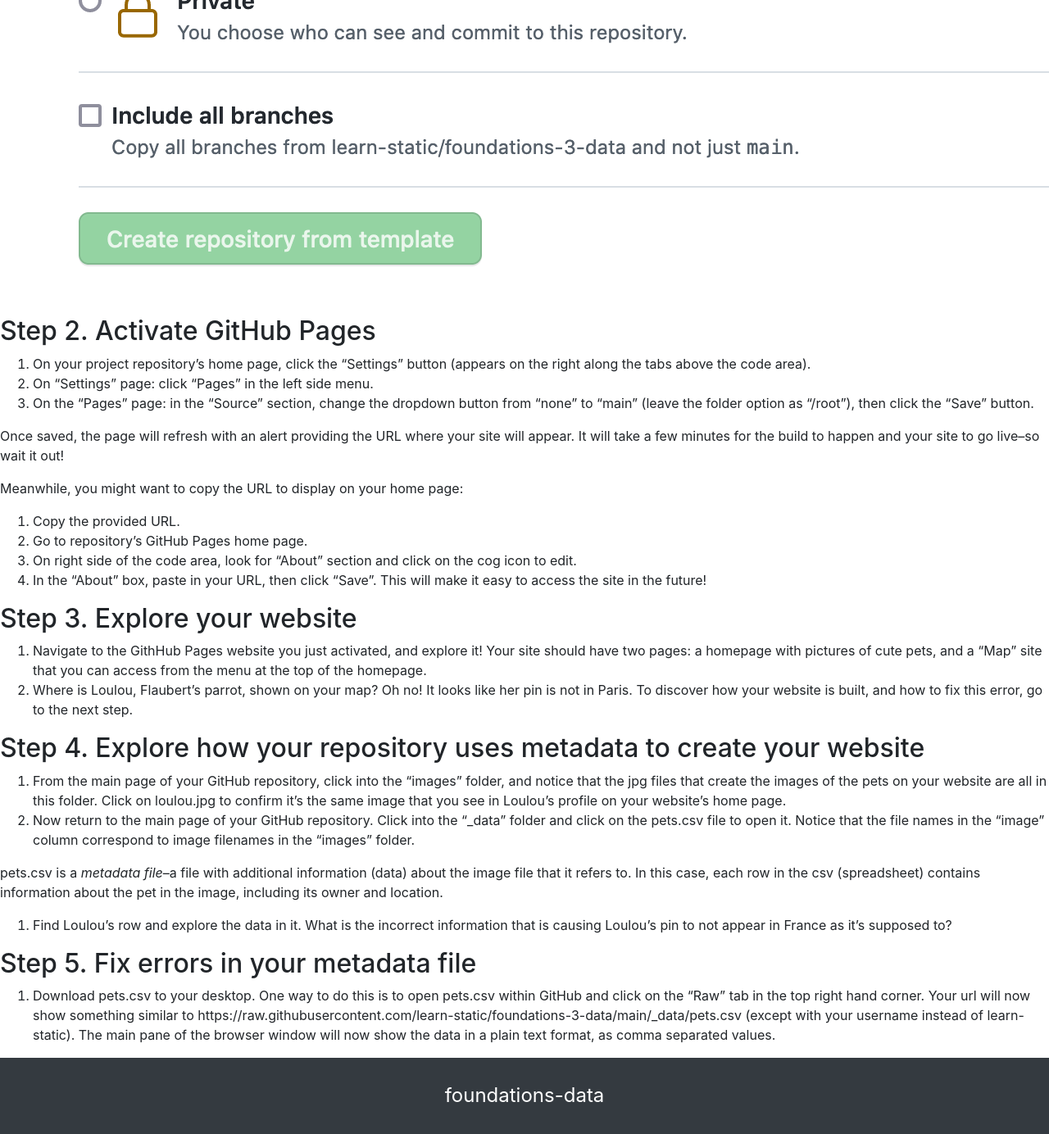
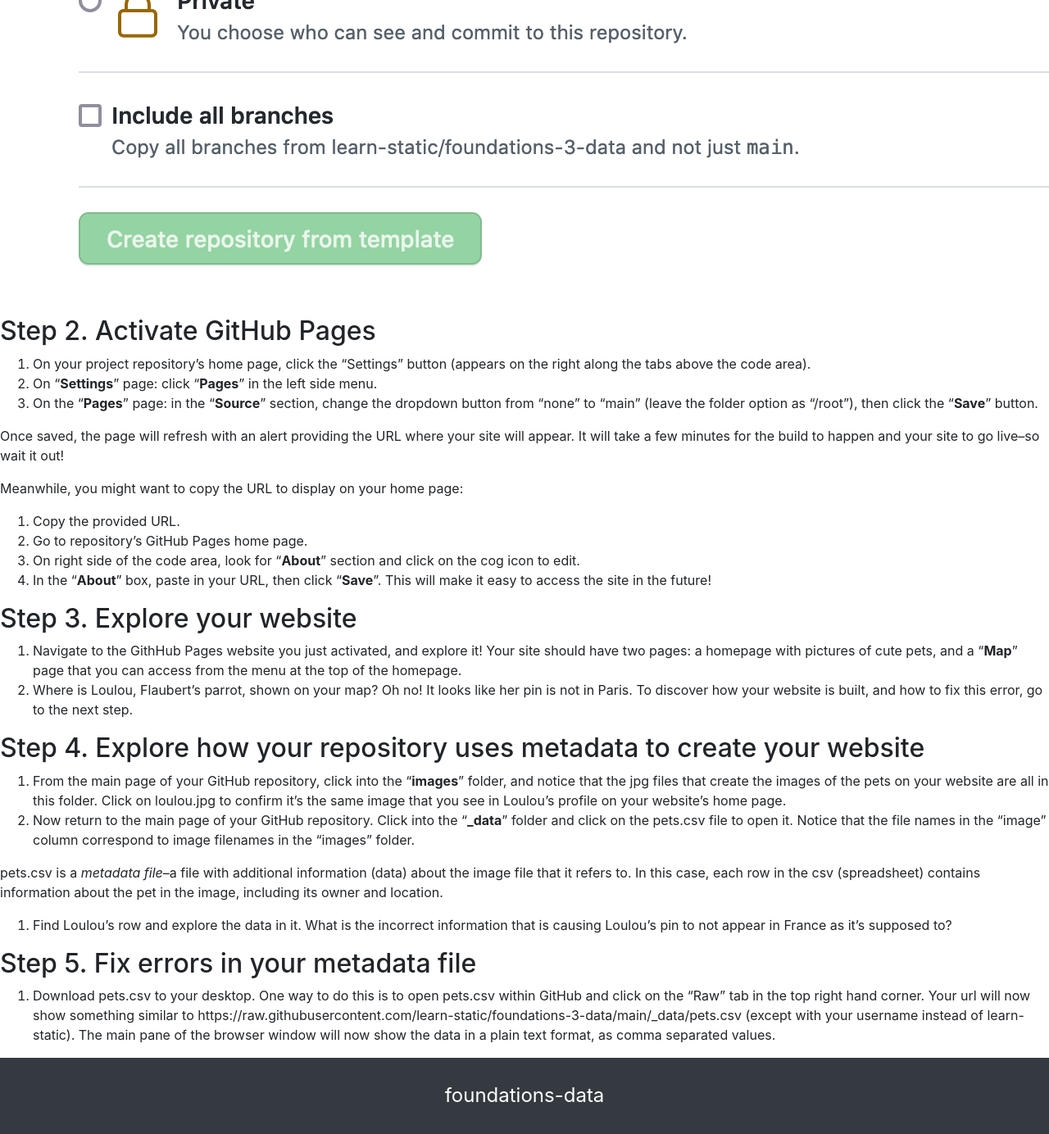
Before and after one commit to learn-static/foundations-3-data, a Jekyll site: the page built from intro-data.md, in a window 1280 px wide and 1400 px high, scrolled down 1099 px. Shown: the top 1384 px of the window at 82% size. Built offline with Jekyll 4.4.1, drawn with Linux system fonts in a browser that asks for light colours; our own code applies the rules of GitHub Pages for plain Markdown files.

Commit message:
updated formatting

```diff
--- a/intro-data.md
+++ b/intro-data.md
@@ -17,8 +17,8 @@ Copy code from another repository into your own and start editing it.
 ## Step 2. Activate GitHub Pages
 
 1. On your project repository's home page, click the "Settings" button (appears on the right along the tabs above the code area).
-2. On "Settings" page: click "Pages" in the left side menu.
-3. On the "Pages" page: in the "Source" section, change the dropdown button from "none" to "main" (leave the folder option as "/root"), then click the "Save" button.
+2. On "**Settings**" page: click "**Pages**" in the left side menu.
+3. On the "**Pages**" page: in the "**Source**" section, change the dropdown button from "none" to "main" (leave the folder option as "/root"), then click the "**Save**" button.
 
 Once saved, the page will refresh with an alert providing the URL where your site will appear.
 It will take a few minutes for the build to happen and your site to go live--so wait it out!
@@ -27,18 +27,18 @@ Meanwhile, you might want to copy the URL to display on your home page:
 
 1. Copy the provided URL.
 2. Go to repository's GitHub Pages home page.
-3. On right side of the code area, look for "About" section and click on the cog icon to edit.
-4. In the "About" box, paste in your URL, then click "Save". This will make it easy to access the site in the future!
+3. On right side of the code area, look for "**About**" section and click on the cog icon to edit.
+4. In the "**About**" box, paste in your URL, then click "**Save**". This will make it easy to access the site in the future!
 
 ## Step 3. Explore your website
 
-1. Navigate to the GithHub Pages website you just activated, and explore it! Your site should have two pages: a homepage with pictures of cute pets, and a "Map" site that you can access from the menu at the top of the homepage.
+1. Navigate to the GithHub Pages website you just activated, and explore it! Your site should have two pages: a homepage with pictures of cute pets, and a "**Map**" page that you can access from the menu at the top of the homepage.
 2. Where is Loulou, Flaubert's parrot, shown on your map? Oh no! It looks like her pin is not in Paris. To discover how your website is built, and how to fix this error, go to the next step.
 
 ## Step 4. Explore how your repository uses metadata to create your website
 
-1. From the main page of your GitHub repository, click into the "images" folder, and notice that the jpg files that create the images of the pets on your website are all in this folder. Click on loulou.jpg to confirm it's the same image that you see in Loulou's profile on your website's home page.
-2. Now return to the main page of your GitHub repository. Click into the "\_data" folder and click on the pets.csv file to open it. Notice that the file names in the "image" column correspond to image filenames in the "images" folder.
+1. From the main page of your GitHub repository, click into the "**images**" folder, and notice that the jpg files that create the images of the pets on your website are all in this folder. Click on loulou.jpg to confirm it's the same image that you see in Loulou's profile on your website's home page.
+2. Now return to the main page of your GitHub repository. Click into the "**\_data**" folder and click on the pets.csv file to open it. Notice that the file names in the "image" column correspond to image filenames in the "images" folder.
 
 pets.csv is a _metadata file_--a file with additional information (data) about the image file that it refers to. In this case, each row in the csv (spreadsheet) contains information about the pet in the image, including its owner and location.
 
```
